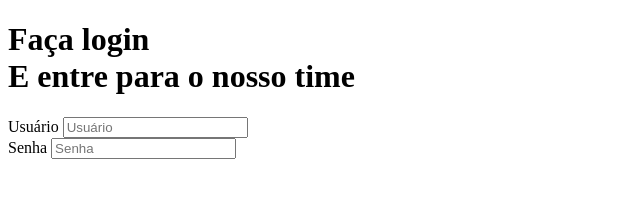
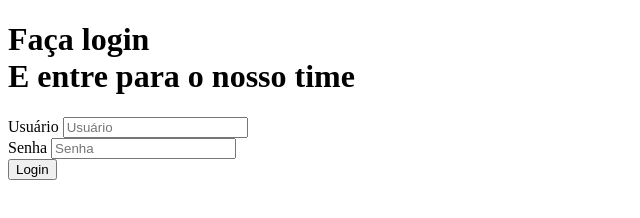
Before and after one commit to laiscarvf/projeto-login, a plain HTML site: page index.html in a window 1280 px wide. Shown: the whole page, without its empty margins (0-640 px from the left). Drawn offline with Linux system fonts and the light colour scheme.

Commit message:
Adicionando botão de login

```diff
--- a/index.html
+++ b/index.html
@@ -21,6 +21,7 @@
                     <label for="senha">Senha</label>
                     <input type="password" name="senha" placeholder="Senha">
                 </div>
+                <button class="btn-login">Login</button>
             </div>
         </div>
     </div>
```
